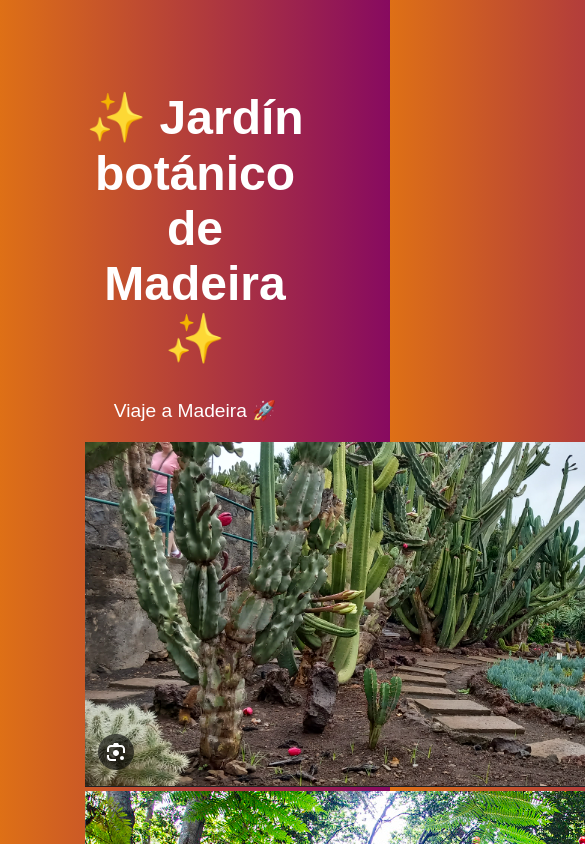
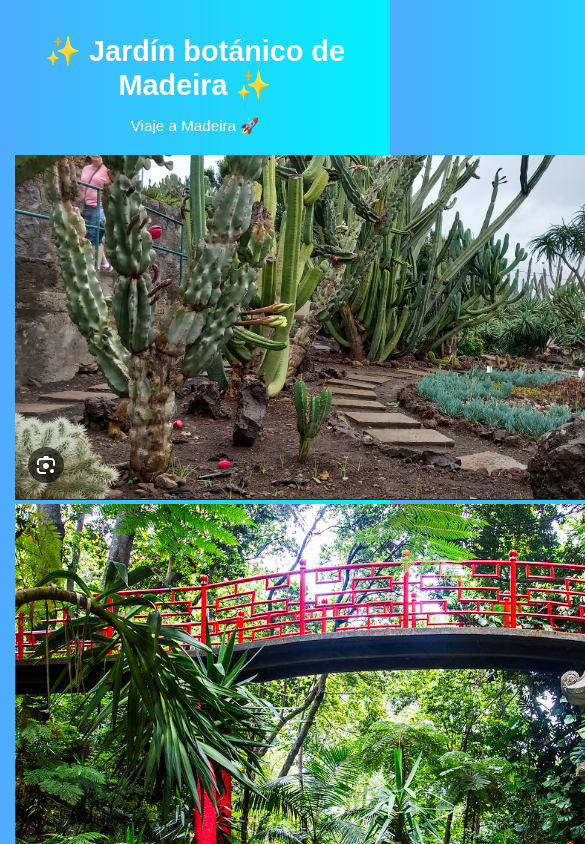
Before and after one commit to enzoCcore/jardin, a plain HTML site: page index.html in a window 390 px wide. Shown: the top 844 px of the page, 585 px wide, since content can reach past the window. Drawn offline with Linux system fonts and the light colour scheme.

Commit message:
feat: responsive

```diff
--- a/styles/style.css
+++ b/styles/style.css
@@ -1,33 +1,57 @@
-
-    .container {
-      width: 80%;
-      margin: 1rem auto;
+/* 🎨 Estilos generales (mobile first) */
+body {
+  font-family: Arial, sans-serif;
+  background: linear-gradient(to right, #4facfe, #00f2fe);
+  color: #fff;
+  text-align: center;
+  padding: 20px;
+  margin: 0;
 }
 
-    body {
-      font-family: Arial, sans-serif;
-      background: linear-gradient(to right, #de7016, #870a60);
-      color: #fff;
-      text-align: center;
-      padding: 50px;
+h1 {
+  font-size: 2em;
+  margin-bottom: 15px;
 }
-    h1 {
-      font-size: 3em;
+
+p {
+  font-size: 1em;
+  margin-bottom: 20px;
 }
-    p {
-      font-size: 1.2em;
-    }
+
 .boton {
   display: inline-block;
-      margin-top: 20px;
-      padding: 10px 20px;
-      background: #830707;
+  padding: 12px 24px;
+  background: #fff;
   color: #333;
   text-decoration: none;
   border-radius: 8px;
   font-weight: bold;
   transition: background 0.3s;
 }
+
 .boton:hover {
   background: #ddd;
 }
+
+/* 📱 Para pantallas pequeñas (mobile) */
+@media (max-width: 600px) {
+  body {
+    padding: 15px;
+  }
+
+  h1 {
+    font-size: 1.8em;
+  }
+
+  p {
+    font-size: 0.95em;
+  }
+
+  .boton {
+    padding: 10px 20px;
+    font-size: 0.9em;
+  }
+}
+
+/* 💻 Para pantallas grandes (desktop) */
+@med
```
Lines whose indentation alone changed are shown as unchanged.
